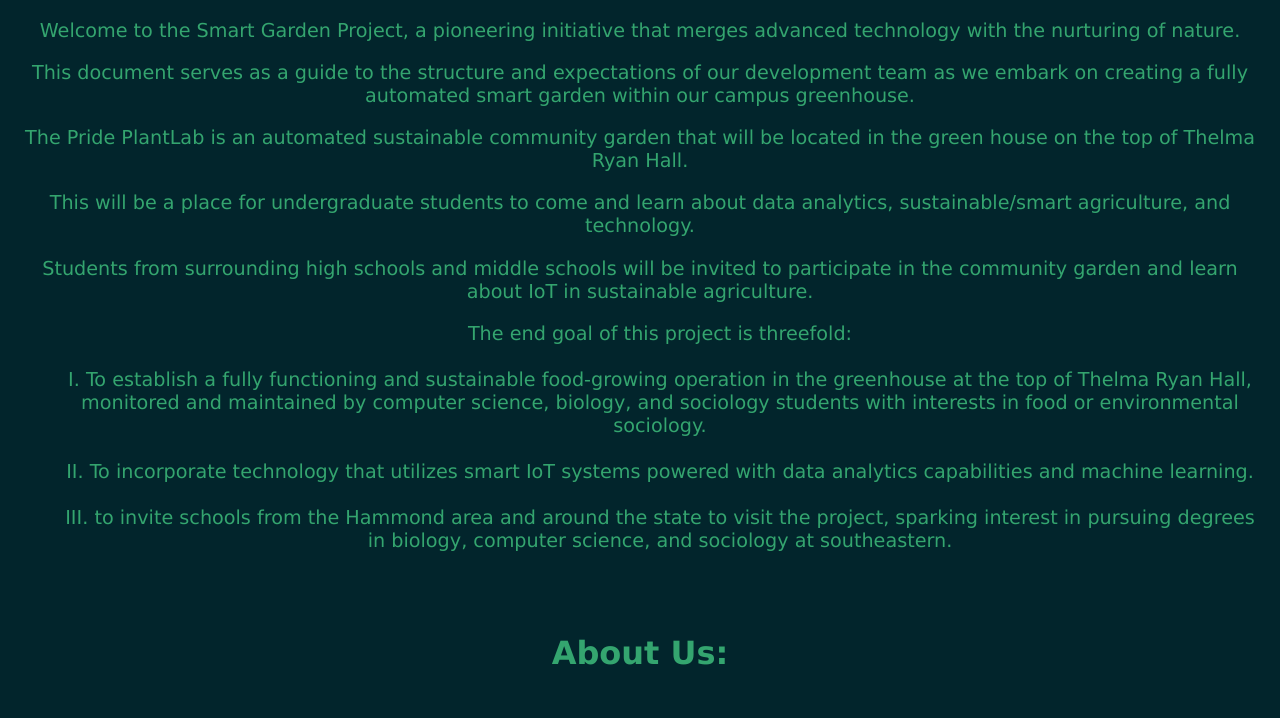
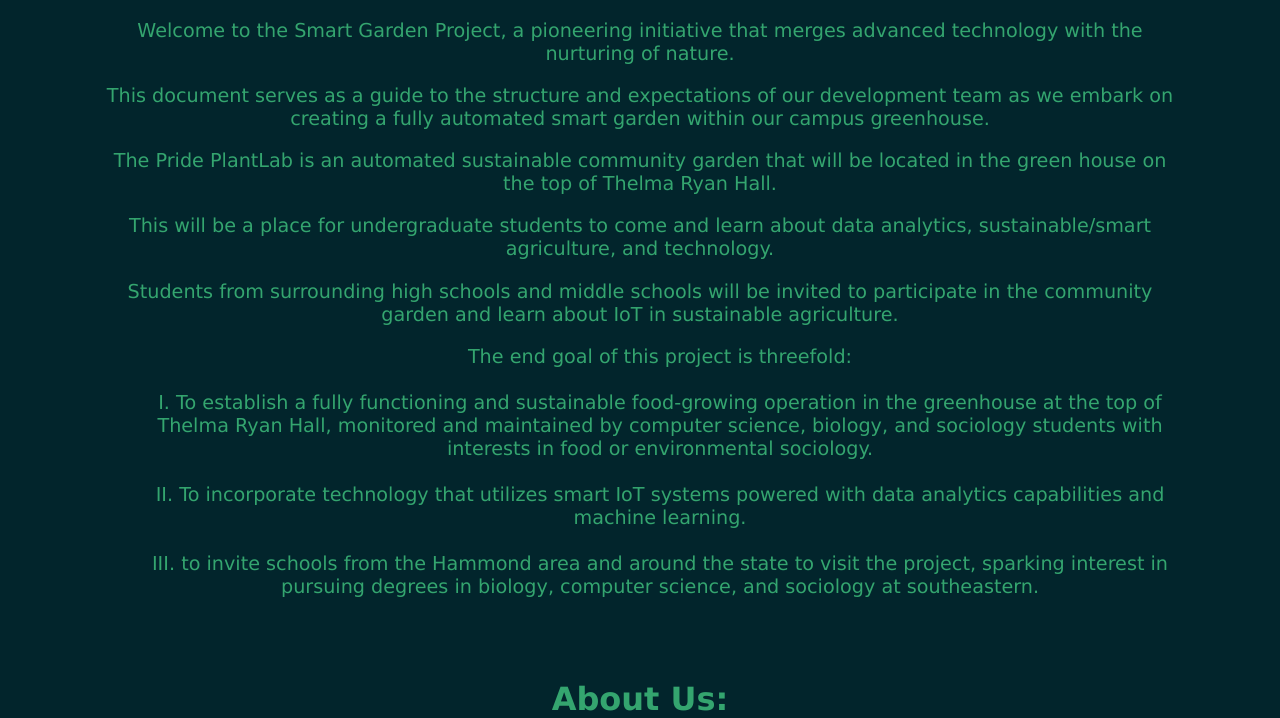
Before and after one commit to lukewhite225/plant-project-web, a website: page public/index.html in a window 1280 px wide. Shown: the part 662-1380 px from the top of the page. Before the commit the page ends 1334 px from the top, so only its background shows below. Drawn offline with Linux system fonts and the light colour scheme; files that its build step writes are made by us from their sources.

Commit message:
index.css fix

```diff
--- a/public/css/index.css
+++ b/public/css/index.css
@@ -15,8 +15,8 @@
     color: #34A56F;
     font-family: Verdana, Geneva, Tahoma, sans-serif;
     text-align: center;
-    padding-left: 25px;
-    padding-right: 25px;
+    padding-left: 100px;
+    padding-right: 100px;
     list-style-position: inside;
 }
 
```
